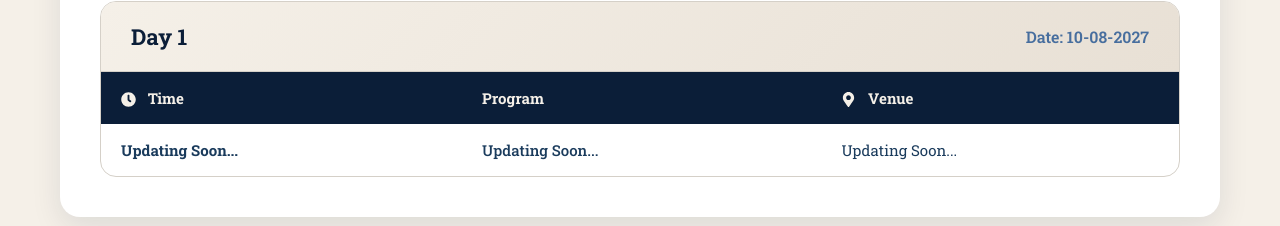
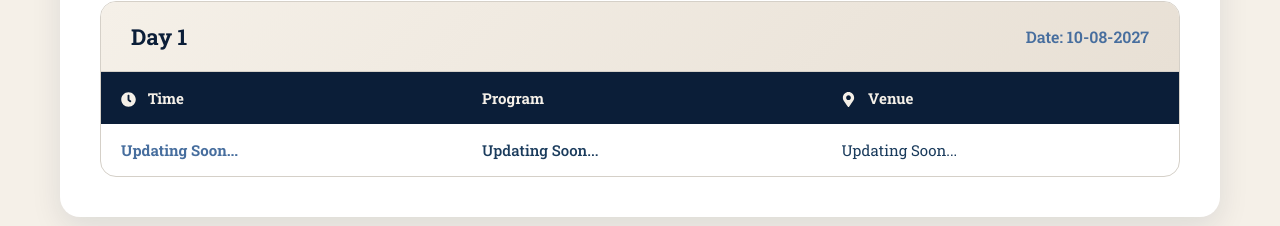
Before and after one commit to krushayu/ISHQ-2027-CUTM, a React (Vite) app: page /program-schedule in a window 1280 px wide. Shown: the part 871-1097 px from the top of the page. Built offline with nearby package versions, Linux system fonts and the light colour scheme.

Commit message:
new update

```diff
--- a/src/Components/Navbar/Navbar.jsx
+++ b/src/Components/Navbar/Navbar.jsx
@@ -212,7 +212,7 @@ const Navbar = () => {
                 </a>
               </div>
               <div className="mobile-conference-title">
-                <div className="mobile-badge">3rd International Conference<br/>on</div>
+                <div className="mobile-badge">1st International Conference<br/>on</div>
                 <div className="mobile-tagline">Sustainable, Intelligent Systems, Communication Hardware, and Quantum Technology (ISHQ)</div>
               </div>
               <div className="mobile-logo-item">
@@ -280,7 +280,7 @@ const Navbar = () => {
 
         <div className="mobile-menu-content">
           <div className="mobile-conference-info">
-            <h3>International Conference<br/>on</h3>
+            <h3>1st International Conference<br/>on</h3>
             <p>Sustainable, Intelligent Systems, Communication Hardware, and Quantum Technology (ISHQ)</p>
             <div className="mobile-date">
               <span className="date-icon">📅</span>
--- a/src/Pages/Program/ProgramSchedule.css
+++ b/src/Pages/Program/ProgramSchedule.css
@@ -228,8 +228,8 @@
 }
 
 /* Coming Soon State */
-.schedule-table tbody tr td.schedule-time:contains("Coming Soon") {
-  color: #D5D0C8;
+.schedule-table tbody tr td.schedule-time {
+  color: #476E9E;
 }
 
 /* ===== PRESENTATION SECTION (Commented but ready) ===== */
```
Also changed, not shown: 2 other files (tests, documents, lock files or other folders).
